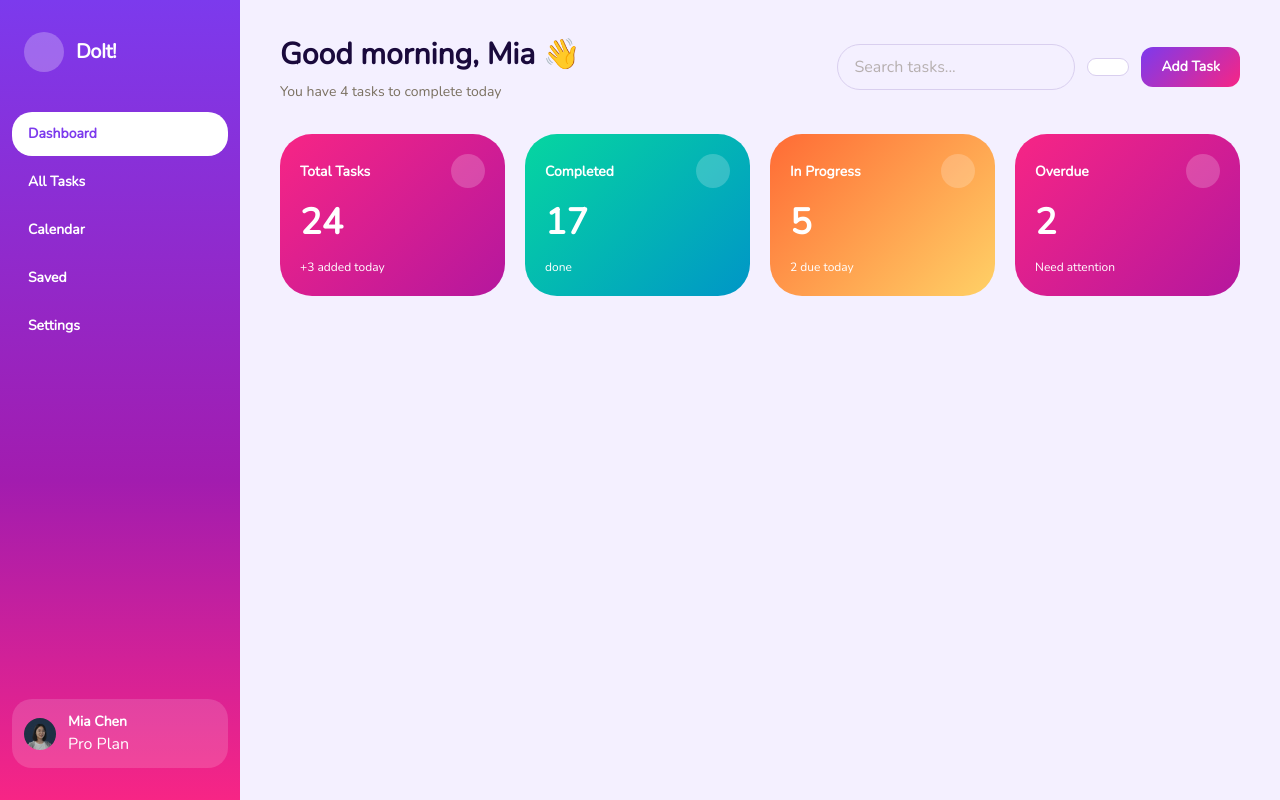
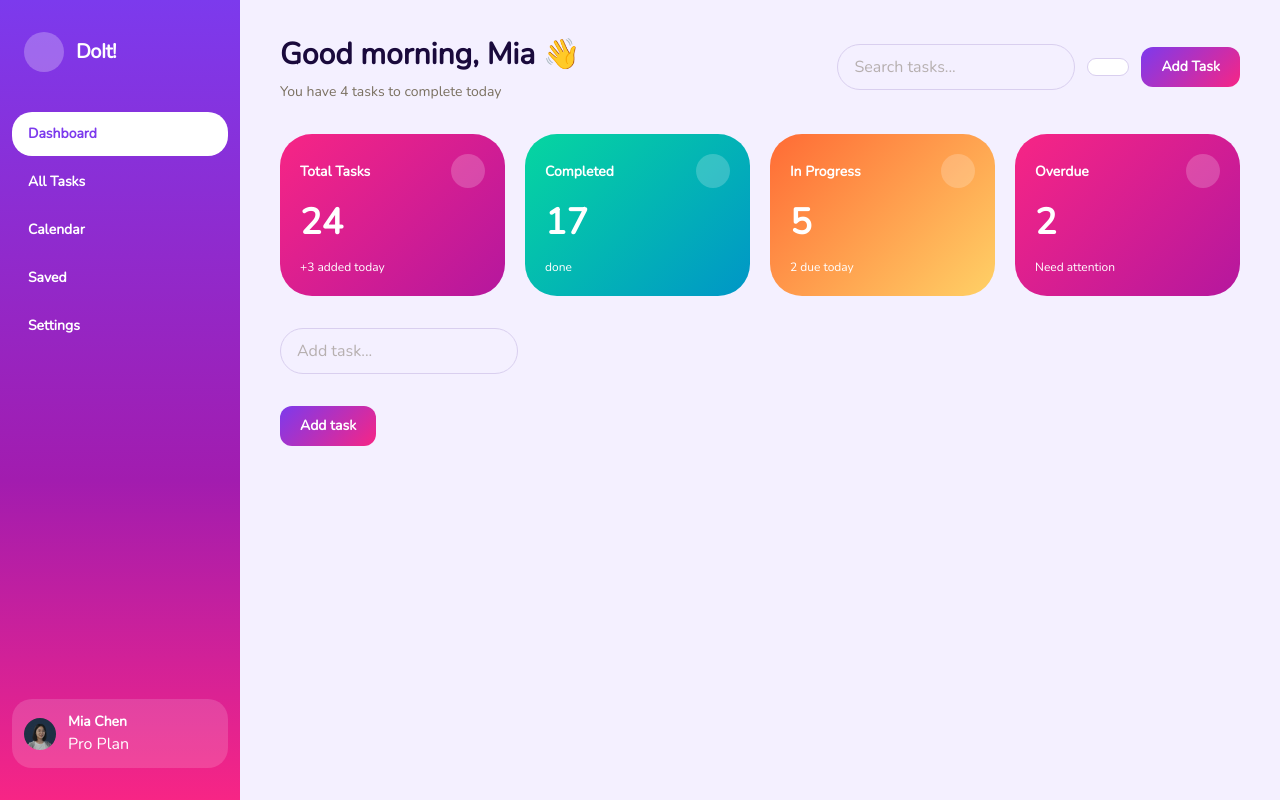
Before and after one commit to shuanvita/todo-list-vue, a Vue app: page / in a window 1280 px wide. Built offline with nearby package versions, Linux system fonts and the light colour scheme.

Commit message:
Добавил функционал добавления задач

```diff
--- /dev/null
+++ b/src/entities/task/index.ts
@@ -0,0 +1,6 @@
+import TaskItem from '@/entities/task/ui/TaskItem.vue'
+import type { TaskItemProps } from '@/entities/task/model/TaskItem.types.ts'
+import { useTasksStore } from '@/entities/task/model/useTasks.store.ts'
+
+export { TaskItem, useTasksStore }
+export type { TaskItemProps }
--- /dev/null
+++ b/src/entities/task/model/TaskItem.types.ts
@@ -0,0 +1,11 @@
+export interface TaskItemProps {
+  id: string
+  isCompleted: boolean
+  text: string
+  project: {
+    title: string
+    bg: string
+  }
+  priority: string
+  period: string
+}
--- /dev/null
+++ b/src/entities/task/model/useTasks.store.ts
@@ -0,0 +1,19 @@
+import { defineStore } from 'pinia'
+import { type Ref, ref } from 'vue'
+import type { TaskItemProps } from '@/entities/task'
+
+export const useTasksStore = defineStore('useTasksStore', () => {
+  const tasks: Ref<TaskItemProps[]> = ref([])
+
+  const onAddTask = (task: TaskItemProps) => {
+    tasks.value.push(task)
+  }
+
+  const onRemoveTask = () => {}
+
+  const onCompleteTask = () => {
+    console.log('onComplete task')
+  }
+
+  return { tasks, onAddTask, onRemoveTask, onCompleteTask }
+})
--- /dev/null
+++ b/src/entities/task/ui/TaskItem.vue
@@ -0,0 +1,11 @@
+<script setup lang="ts">
+import type { TaskItemProps } from '@/entities/task'
+
+defineProps<TaskItemProps>()
+</script>
+
+<template>
+  <div>{{ text }}</div>
+</template>
+
+<style scoped></style>
--- a/src/pages/dashboard/ui/DashboardPage.vue
+++ b/src/pages/dashboard/ui/DashboardPage.vue
@@ -1,10 +1,47 @@
 <script setup lang="ts">
 import { StatCardList } from '@/widgets/statCardList'
+import { VInput } from '@/shared/ui/VInput'
+import VButton from '@/shared/ui/VButton'
+import { useTasksStore } from '@/entities/task'
+import { type Ref, ref } from 'vue'
+import type { TaskItemProps } from '@/entities/task'
+
+const store = useTasksStore()
+
+const { onAddTask } = store
+
+const task: Ref<Omit<TaskItemProps, 'id' | 'isCompleted'>> = ref({
+  id: '',
+  text: '',
+  project: {
+    title: 'Design',
+    bg: 'purple',
+  },
+  priority: 'High',
+  period: 'Today',
+})
+
+const handleNewTask = () => {
+  if (!task.value.text) return
+
+  onAddTask({
+    id: crypto.randomUUID(),
+    isCompleted: false,
+    text: task.value.text,
+    project: { ...task.value.project },
+    priority: task.value.priority,
+    period: task.value.period,
+  })
+  task.value.text = ''
+}
 </script>
 
 <template>
-  <div>
+  <div class="space-y-8">
     <StatCardList />
+    <VInput v-model.trim="task.text" placeholder="Add task..." @keyup.enter="handleNewTask" />
+    <VButton variant="primary" @click="handleNewTask">Add task</VButton>
+    <div v-for="item in store.tasks" :key="item.id">{{ item.text }}</div>
   </div>
 </template>
 
--- a/src/shared/ui/VInput/VInput.vue
+++ b/src/shared/ui/VInput/VInput.vue
@@ -1,7 +1,9 @@
-<script setup lang="ts"></script>
+<script setup lang="ts">
+const modelValue = defineModel<string>()
+</script>
 
 <template>
-  <input class="px-4 py-2.5 text-foreground-muted border border-stroke rounded-full" type="text" />
+  <input v-model="modelValue" class="px-4 py-2.5 text-foreground-muted border border-stroke rounded-full" type="text" />
 </template>
 
 <style scoped></style>
--- a/src/shared/ui/statCard/index.ts
+++ b/src/shared/ui/statCard/index.ts
@@ -1,3 +1,5 @@
 import StatCard from '@/shared/ui/statCard/StatCard.vue'
+import type { StatCardProps } from '@/shared/ui/statCard/StatCard.types.ts'
 
 export { StatCard }
+export type { StatCardProps }
--- a/src/widgets/statCardList/ui/StatCardList.vue
+++ b/src/widgets/statCardList/ui/StatCardList.vue
@@ -1,7 +1,7 @@
 <script setup lang="ts">
 import { StatCard } from '@/shared/ui/statCard'
 import { computed, type ComputedRef } from 'vue'
-import type { StatCardProps } from '@/shared/ui/statCard/StatCard.types'
+import type { StatCardProps } from '@/shared/ui/statCard'
 
 const statCards: ComputedRef<StatCardProps[]> = computed(() => [
   {
```
Also changed, not shown: src/shared/assets/svg/check.svg (added), src/shared/assets/svg/points.svg (added).
